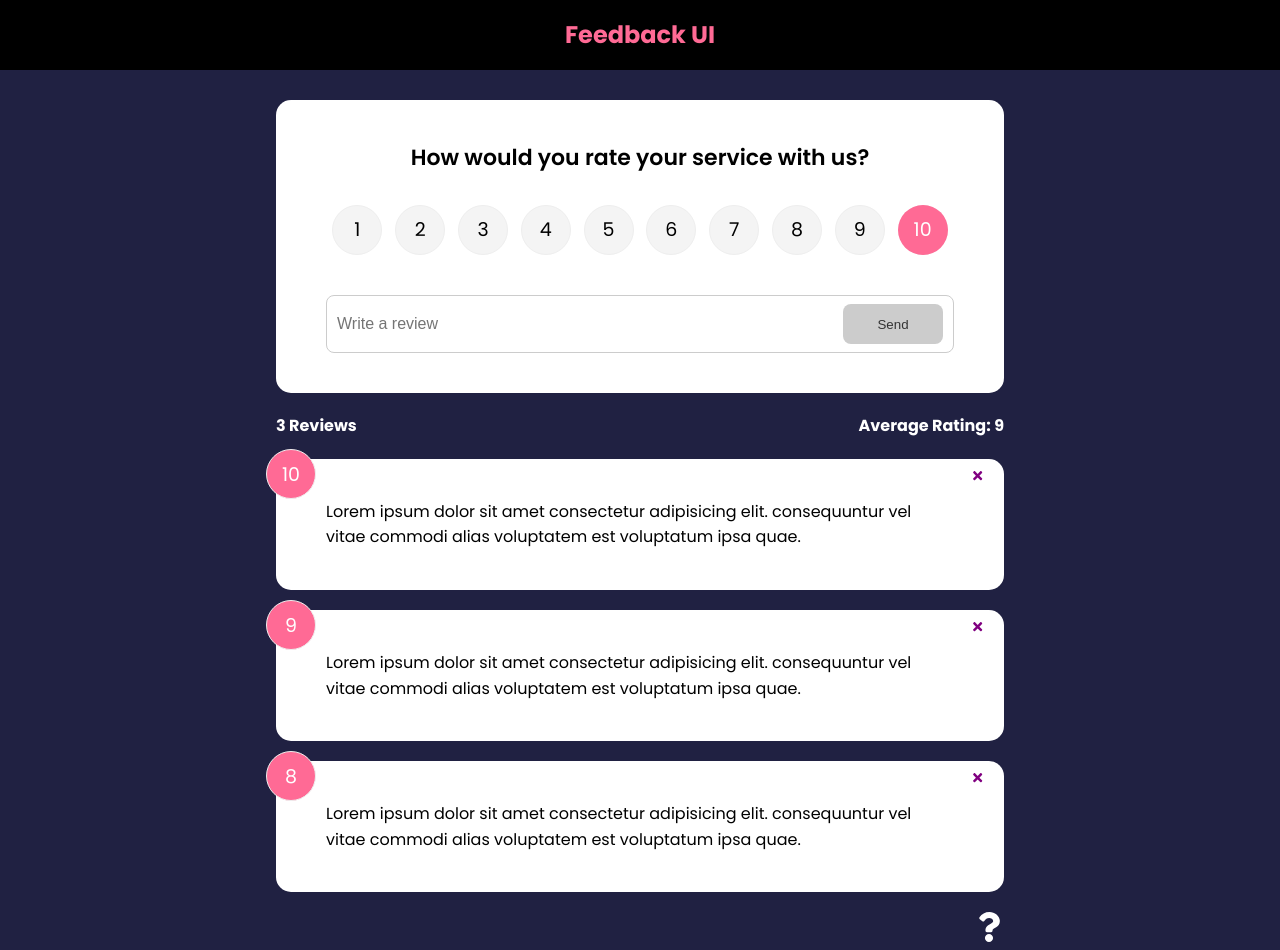
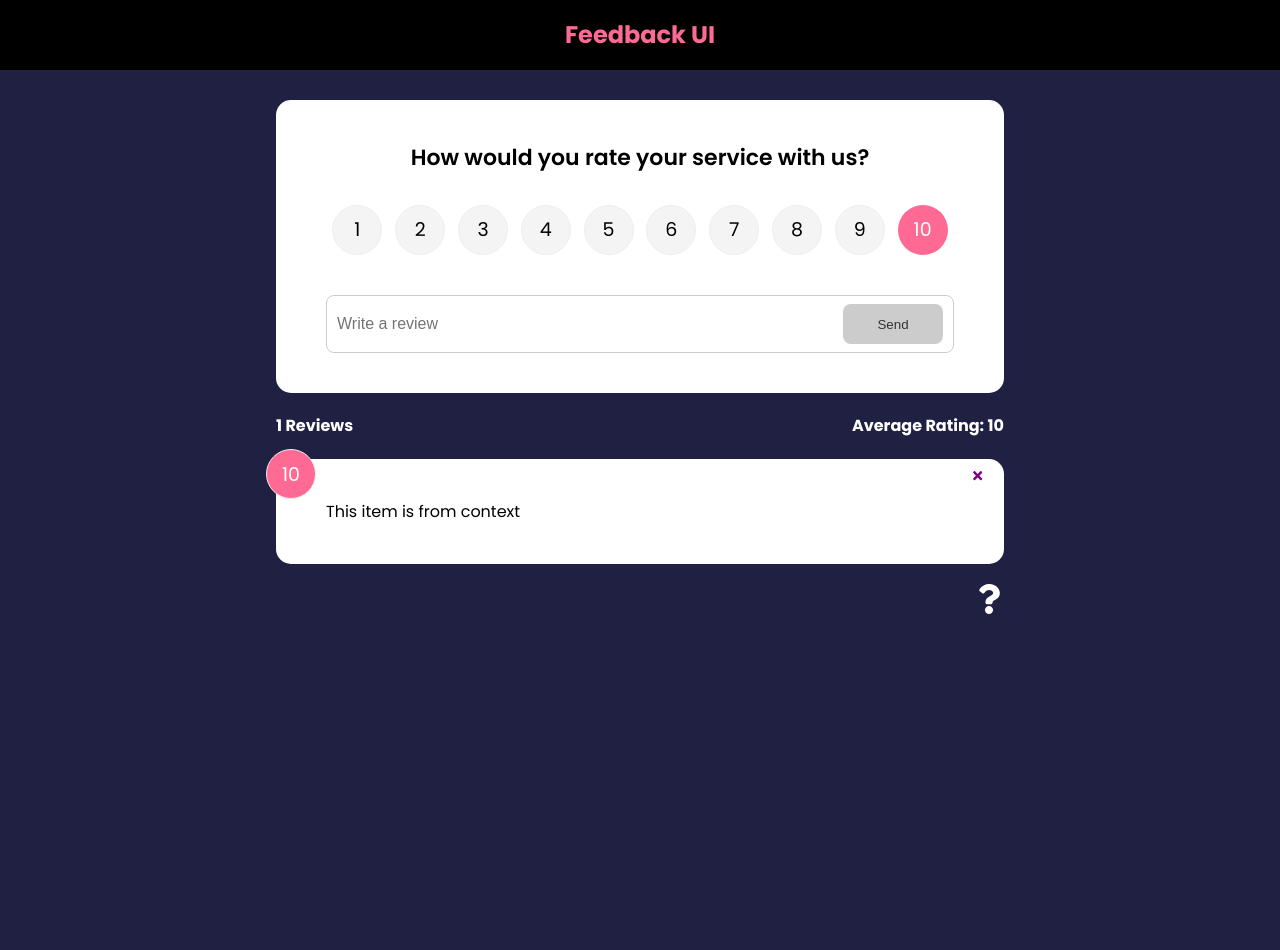
Before and after one commit to danielkim2711/feedback-app, a React (Create React App) app: page / in a window 1280 px wide. After the commit the page ends 800 px from the top, so only its background shows below. Built offline with nearby package versions, Linux system fonts and the light colour scheme.

Commit message:
Get feedback as global state with useContext

```diff
--- a/src/App.js
+++ b/src/App.js
@@ -37,11 +37,8 @@ function App() {
               element={
                 <>
                   <FeedbackForm handleAdd={addFeedback} />
-                  <FeedbackStats feedback={feedback} />
-                  <FeedbackList
-                    feedback={feedback}
-                    handleDelete={deleteFeedback}
-                  />
+                  <FeedbackStats />
+                  <FeedbackList handleDelete={deleteFeedback} />
                 </>
               }
             />
--- a/src/components/FeedbackList.jsx
+++ b/src/components/FeedbackList.jsx
@@ -1,8 +1,11 @@
 import { motion, AnimatePresence } from 'framer-motion';
-import PropTypes from 'prop-types';
+import { useContext } from 'react';
 import FeedbackItem from './FeedbackItem';
+import FeedbackContext from '../context/FeedbackContext';
 
-function FeedbackList({ feedback, handleDelete }) {
+function FeedbackList({ handleDelete }) {
+  const { feedback } = useContext(FeedbackContext);
+
   return (
     <>
       {!feedback || feedback.length === 0 ? (
@@ -42,13 +45,4 @@ function FeedbackList({ feedback, handleDelete }) {
   );
 }
 
-FeedbackList.propTypes = {
-  feedback: PropTypes.arrayOf(
-    PropTypes.shape({
-      rating: PropTypes.number.isRequired,
-      text: PropTypes.string.isRequired,
-    })
-  ),
-};
-
 export default FeedbackList;
--- a/src/components/FeedbackStats.jsx
+++ b/src/components/FeedbackStats.jsx
@@ -1,6 +1,9 @@
-import PropTypes from 'prop-types';
+import { useContext } from 'react';
+import FeedbackContext from '../context/FeedbackContext';
 
-function FeedbackStats({ feedback }) {
+function FeedbackStats() {
+  const { feedback } = useContext(FeedbackContext);
+
   // Calculate ratings average
   let average =
     feedback.reduce((prev, current) => prev + current.rating, 0) /
@@ -16,8 +19,4 @@ function FeedbackStats({ feedback }) {
   );
 }
 
-FeedbackStats.propTypes = {
-  feedback: PropTypes.array.isRequired,
-};
-
 export default FeedbackStats;
```
